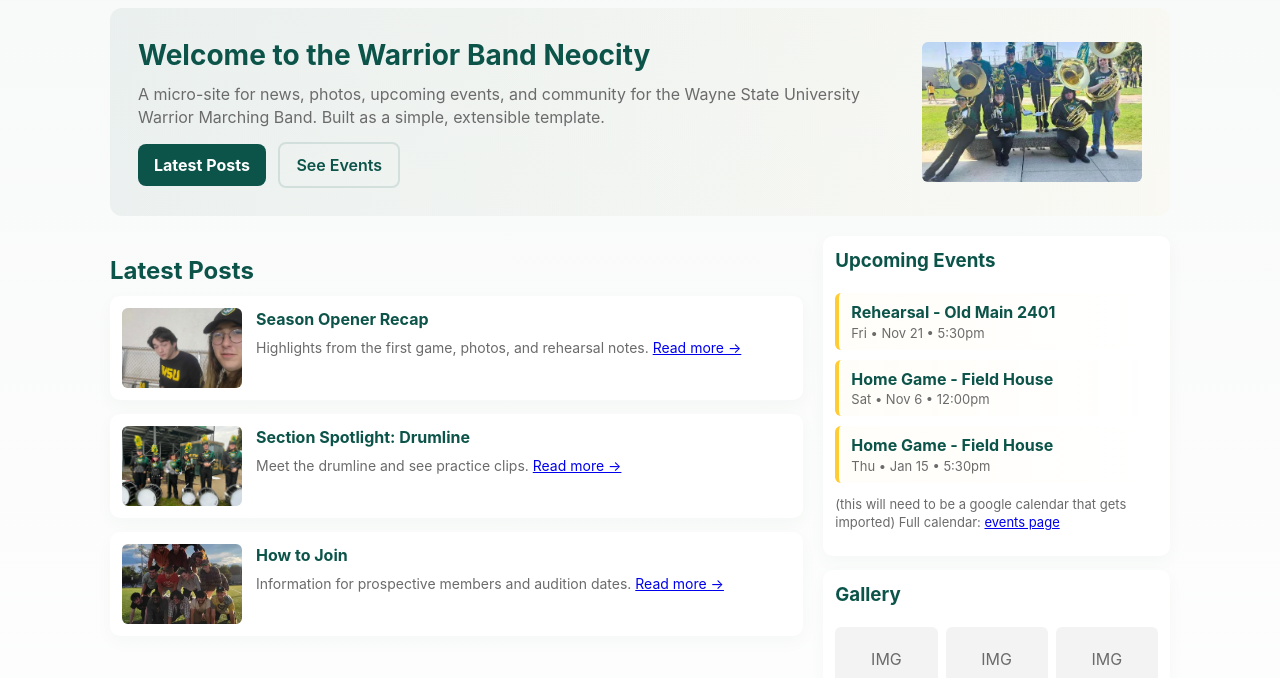
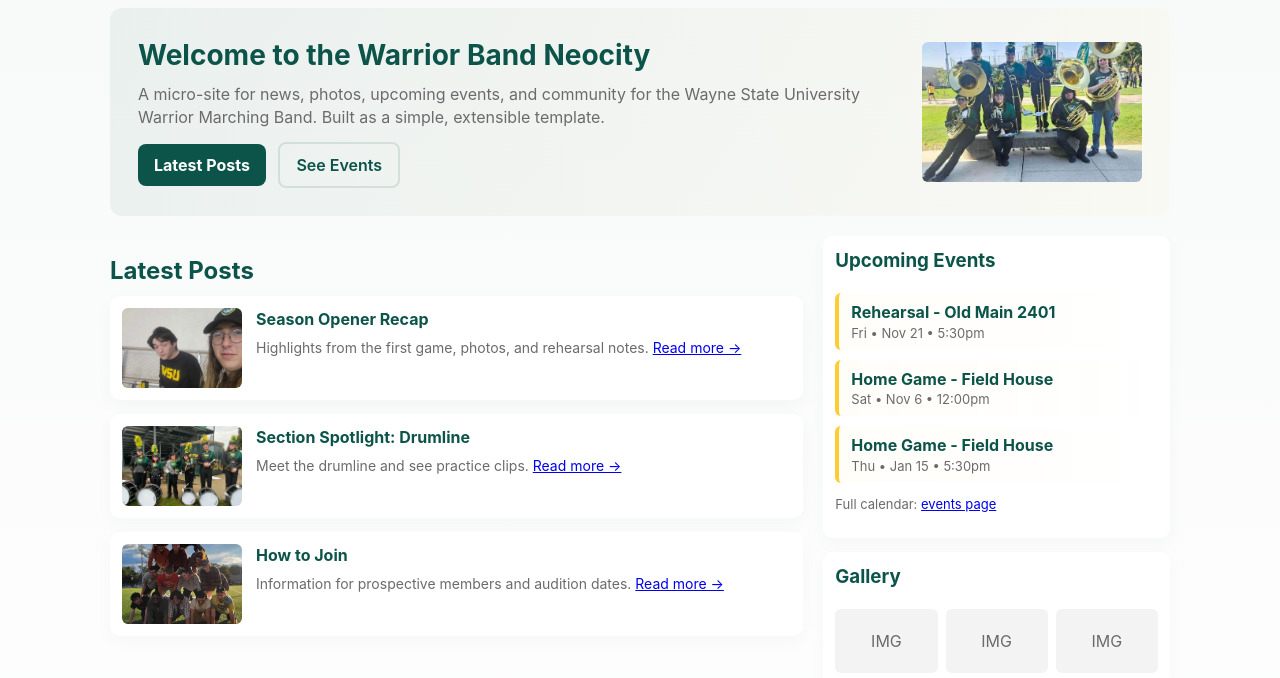
Before and after one commit to Rthunt15/Rthunt15.github.io, a website: page Warriorband/index.html in a window 1280 px wide. Shown: the part 122-800 px from the top of the page. Drawn offline with Linux system fonts and the light colour scheme.

Commit message:
Update index.html

```diff
--- a/Warriorband/index.html
+++ b/Warriorband/index.html
@@ -270,7 +270,7 @@
                             <div class="muted">Thu • Jan 15 • 5:30pm</div>
                         </div>
                     </div>
-                    <p style="margin-top:12px" class="muted">(this will need to be a google calendar that gets imported) Full calendar: <a href="events.html">events page</a></p>
+                    <p style="margin-top:12px" class="muted">Full calendar: <a href="events.html">events page</a></p>
                 </div>
 
                 <div style="height:14px"></div>
```
